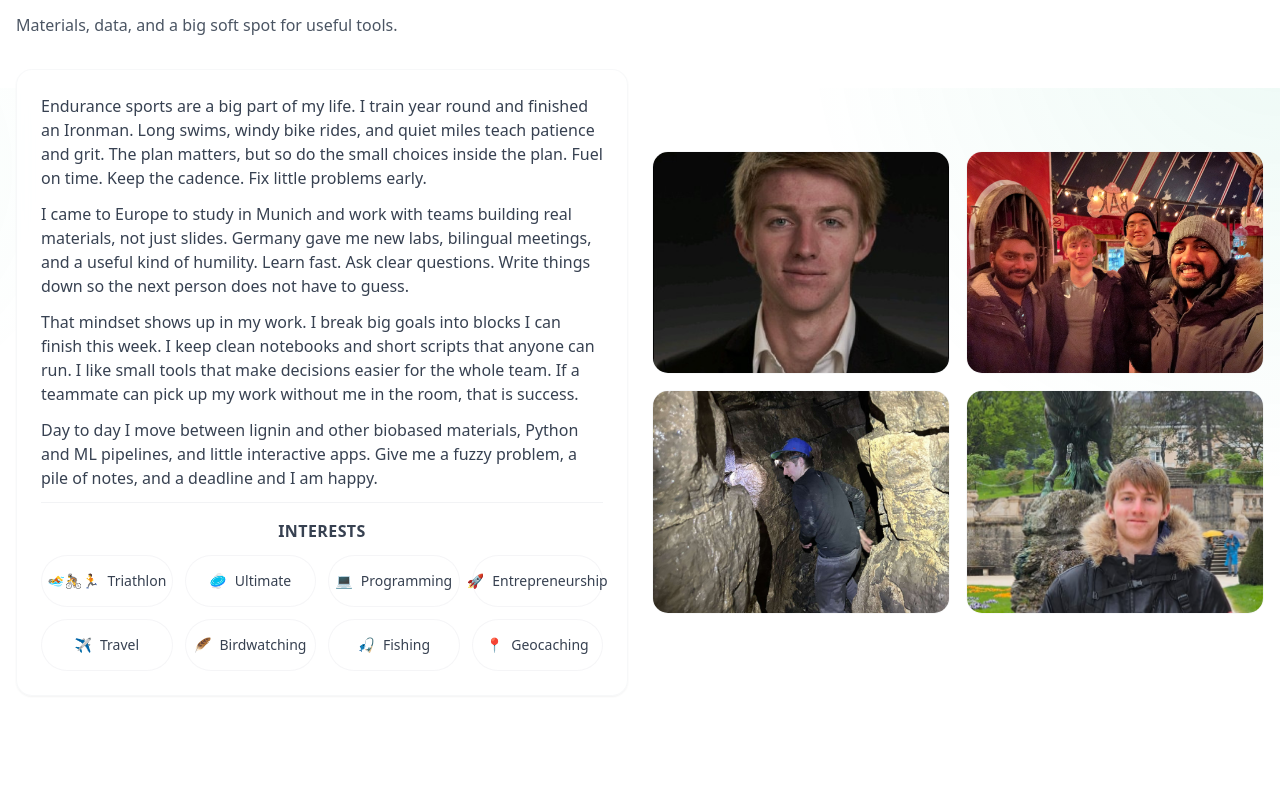
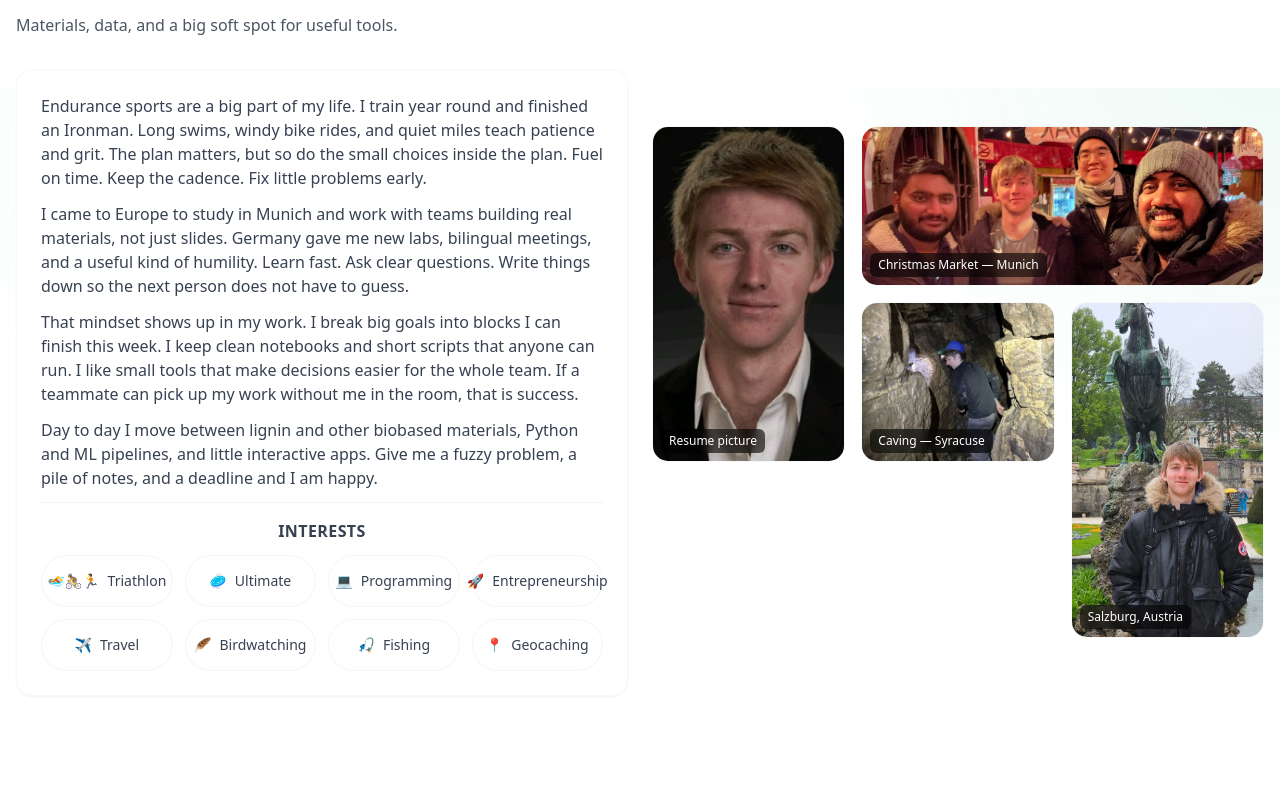
Before and after one commit to Tridude5/JohnSlavinskas, a Next.js app: page / in a window 1280 px wide. Shown: the part 712-1524 px from the top of the page. Built offline with nearby package versions, Linux system fonts and the light colour scheme; no server answers.

Commit message:
Update page.tsx

```diff
--- a/app/page.tsx
+++ b/app/page.tsx
@@ -374,7 +374,7 @@ export default function Page() {
                 Day to day I move between lignin and other biobased materials, Python and ML pipelines, and little interactive apps. Give me a fuzzy problem, a pile of notes, and a deadline and I am happy.
               </p>
 
-              <div className="pt-4 border-top border-t border-gray-200/50 dark:border-gray-800/60 text-center">
+              <div className="pt-4 border-t border-gray-200/50 dark:border-gray-800/60 text-center">
                 <h3 className="font-semibold text-base uppercase tracking-wide">Interests</h3>
                 <div className="mt-3 grid grid-cols-2 sm:grid-cols-4 gap-3 max-w-xl mx-auto">
                   {interests.map(({ label, emoji }) => (
@@ -391,31 +391,81 @@ export default function Page() {
             </div>
           </div>
 
-          {/* Right column: 2×2 parallax photo grid */}
+          {/* Right column: mosaic “puzzle” photo grid with labels */}
           <ParallaxGroup>
-            <div className="grid grid-cols-2 gap-4">
-              {[
-                { src: `${base}/downloads/1683206302513.jfif`, alt: "John Slavinskas — portrait", parallax: "0.12" },
-                { src: `${base}/downloads/Christmas_Market_Munich.jpg`, alt: "Christmas Market — Munich", parallax: "0.08" },
-                { src: `${base}/downloads/Caving_Syracuse.jpg`, alt: "Caving — Syracuse", parallax: "0.06" },
-                { src: `${base}/downloads/Salzburg.jpg`, alt: "Salzburg", parallax: "0.10" },
-              ].map((p, i) => (
+            <div className="grid grid-cols-2 sm:grid-cols-3 gap-4 auto-rows-[120px] sm:auto-rows-[140px] md:auto-rows-[160px]">
+              {/* Resume picture (portrait) */}
               <figure
-                  key={p.src}
-                  data-parallax={p.parallax}
-                  className="relative aspect-[4/3] overflow-hidden rounded-2xl border border-gray-200/30 dark:border-gray-800/50"
+                data-parallax="0.12"
+                className="relative col-span-1 row-span-2 overflow-hidden rounded-2xl border border-gray-200/30 dark:border-gray-800/50"
               >
                 <Image
-                    src={p.src}
-                    alt={p.alt}
+                  src={`${base}/downloads/1683206302513.jfif`}
+                  alt="Resume picture — headshot"
                   fill
                   className="object-cover"
-                    sizes="(max-width: 768px) 100vw, 50vw"
-                    priority={i === 0}
+                  sizes="(max-width: 768px) 50vw, 33vw"
+                  priority
                   unoptimized
                 />
+                <figcaption className="absolute bottom-2 left-2 rounded-md bg-black/60 text-white text-[11px] sm:text-xs px-2 py-1 backdrop-blur-sm">
+                  Resume picture
+                </figcaption>
               </figure>
-              ))}
+
+              {/* Christmas Market with friends (landscape, spans two cols on the right/top) */}
+              <figure
+                data-parallax="0.08"
+                className="relative col-span-2 row-span-1 sm:col-span-2 overflow-hidden rounded-2xl border border-gray-200/30 dark:border-gray-800/50"
+              >
+                <Image
+                  src={`${base}/downloads/Christmas_Market_Munich.jpg`}
+                  alt="Christmas Market with friends in Munich"
+                  fill
+                  className="object-cover"
+                  sizes="(max-width: 768px) 100vw, 66vw"
+                  unoptimized
+                />
+                <figcaption className="absolute bottom-2 left-2 rounded-md bg-black/60 text-white text-[11px] sm:text-xs px-2 py-1 backdrop-blur-sm">
+                  Christmas Market — Munich
+                </figcaption>
+              </figure>
+
+              {/* Caving (landscape, bottom middle) */}
+              <figure
+                data-parallax="0.06"
+                className="relative col-span-1 row-span-1 overflow-hidden rounded-2xl border border-gray-200/30 dark:border-gray-800/50"
+              >
+                <Image
+                  src={`${base}/downloads/Caving_Syracuse.jpg`}
+                  alt="Caving in Syracuse"
+                  fill
+                  className="object-cover"
+                  sizes="(max-width: 768px) 50vw, 33vw"
+                  unoptimized
+                />
+                <figcaption className="absolute bottom-2 left-2 rounded-md bg-black/60 text-white text-[11px] sm:text-xs px-2 py-1 backdrop-blur-sm">
+                  Caving — Syracuse
+                </figcaption>
+              </figure>
+
+              {/* Salzburg (portrait, stacked right) */}
+              <figure
+                data-parallax="0.10"
+                className="relative col-span-1 row-span-2 overflow-hidden rounded-2xl border border-gray-200/30 dark:border-gray-800/50"
+              >
+                <Image
+                  src={`${base}/downloads/Salzburg.jpg`}
+                  alt="Salzburg, Austria"
+                  fill
+                  className="object-cover"
+                  sizes="(max-width: 768px) 50vw, 33vw"
+                  unoptimized
+                />
+                <figcaption className="absolute bottom-2 left-2 rounded-md bg-black/60 text-white text-[11px] sm:text-xs px-2 py-1 backdrop-blur-sm">
+                  Salzburg, Austria
+                </figcaption>
+              </figure>
             </div>
           </ParallaxGroup>
         </div>
```
Lines whose indentation alone changed are shown as unchanged.
